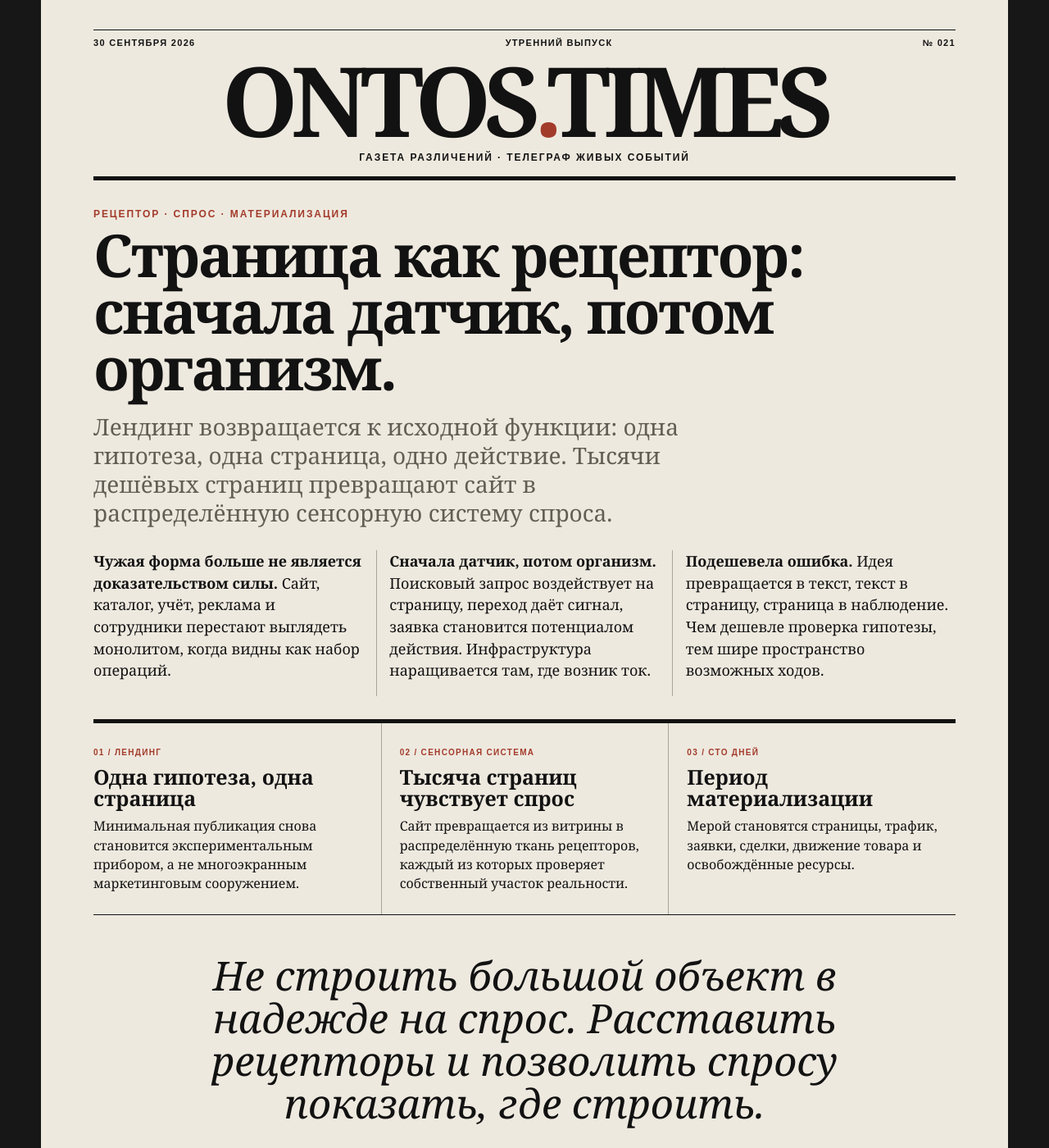
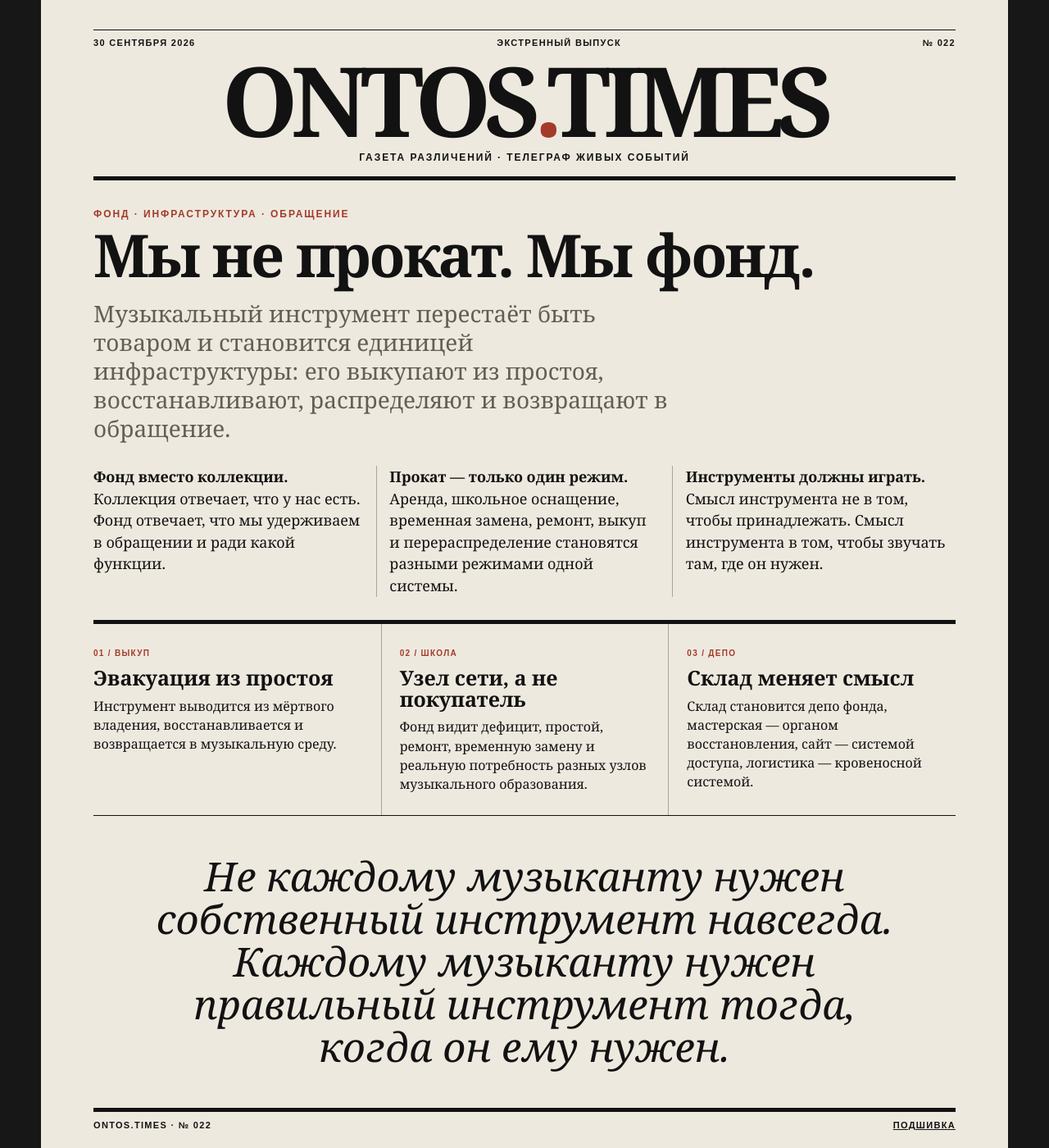
Before and after one commit to OntosLive/Ontos.Times, a Jekyll site: the page index.html, which Jekyll copies as it is, in a window 1280 px wide and 1400 px high. Shown: the whole window at 82% size. Built offline with Jekyll 4.4.1, drawn with Linux system fonts in a browser that asks for light colours.

Commit message:
Set issue 022 as front page

```diff
--- a/index.html
+++ b/index.html
@@ -3,8 +3,8 @@
 <head>
   <meta charset="utf-8">
   <meta name="viewport" content="width=device-width,initial-scale=1">
-  <meta name="description" content="ONTOS.TIMES — Страница как рецептор: сначала датчик, потом организм.">
-  <title>ONTOS.TIMES — Страница как рецептор</title>
+  <meta name="description" content="ONTOS.TIMES — Мы не прокат. Мы фонд.">
+  <title>ONTOS.TIMES — Мы не прокат. Мы фонд</title>
   <link rel="stylesheet" href="styles.css">
 </head>
 <body>
@@ -12,8 +12,8 @@
     <div class="rule"></div>
     <div class="meta">
       <span>30 СЕНТЯБРЯ 2026</span>
-      <span>УТРЕННИЙ ВЫПУСК</span>
-      <span>№ 021</span>
+      <span>ЭКСТРЕННЫЙ ВЫПУСК</span>
+      <span>№ 022</span>
     </div>
     <h1>ONTOS<span>.</span>TIMES</h1>
     <p class="tagline">Газета различений · Телеграф живых событий</p>
@@ -22,44 +22,44 @@
 
   <main>
     <article class="lead">
-      <p class="kicker">РЕЦЕПТОР · СПРОС · МАТЕРИАЛИЗАЦИЯ</p>
-      <h2>Страница как рецептор: сначала датчик, потом организм.</h2>
-      <p class="deck">Лендинг возвращается к исходной функции: одна гипотеза, одна страница, одно действие. Тысячи дешёвых страниц превращают сайт в распределённую сенсорную систему спроса.</p>
+      <p class="kicker">ФОНД · ИНФРАСТРУКТУРА · ОБРАЩЕНИЕ</p>
+      <h2>Мы не прокат. Мы фонд.</h2>
+      <p class="deck">Музыкальный инструмент перестаёт быть товаром и становится единицей инфраструктуры: его выкупают из простоя, восстанавливают, распределяют и возвращают в обращение.</p>
 
       <div class="columns">
-        <p><strong>Чужая форма больше не является доказательством силы.</strong> Сайт, каталог, учёт, реклама и сотрудники перестают выглядеть монолитом, когда видны как набор операций.</p>
+        <p><strong>Фонд вместо коллекции.</strong> Коллекция отвечает, что у нас есть. Фонд отвечает, что мы удерживаем в обращении и ради какой функции.</p>
 
-        <p><strong>Сначала датчик, потом организм.</strong> Поисковый запрос воздействует на страницу, переход даёт сигнал, заявка становится потенциалом действия. Инфраструктура наращивается там, где возник ток.</p>
+        <p><strong>Прокат — только один режим.</strong> Аренда, школьное оснащение, временная замена, ремонт, выкуп и перераспределение становятся разными режимами одной системы.</p>
 
-        <p><strong>Подешевела ошибка.</strong> Идея превращается в текст, текст в страницу, страница в наблюдение. Чем дешевле проверка гипотезы, тем шире пространство возможных ходов.</p>
+        <p><strong>Инструменты должны играть.</strong> Смысл инструмента не в том, чтобы принадлежать. Смысл инструмента в том, чтобы звучать там, где он нужен.</p>
       </div>
     </article>
 
     <section class="dispatches">
       <article>
-        <span>01 / ЛЕНДИНГ</span>
-        <h3>Одна гипотеза, одна страница</h3>
-        <p>Минимальная публикация снова становится экспериментальным прибором, а не многоэкранным маркетинговым сооружением.</p>
+        <span>01 / ВЫКУП</span>
+        <h3>Эвакуация из простоя</h3>
+        <p>Инструмент выводится из мёртвого владения, восстанавливается и возвращается в музыкальную среду.</p>
       </article>
 
       <article>
-        <span>02 / СЕНСОРНАЯ СИСТЕМА</span>
-        <h3>Тысяча страниц чувствует спрос</h3>
-        <p>Сайт превращается из витрины в распределённую ткань рецепторов, каждый из которых проверяет собственный участок реальности.</p>
+        <span>02 / ШКОЛА</span>
+        <h3>Узел сети, а не покупатель</h3>
+        <p>Фонд видит дефицит, простой, ремонт, временную замену и реальную потребность разных узлов музыкального образования.</p>
       </article>
 
       <article>
-        <span>03 / СТО ДНЕЙ</span>
-        <h3>Период материализации</h3>
-        <p>Мерой становятся страницы, трафик, заявки, сделки, движение товара и освобождённые ресурсы.</p>
+        <span>03 / ДЕПО</span>
+        <h3>Склад меняет смысл</h3>
+        <p>Склад становится депо фонда, мастерская — органом восстановления, сайт — системой доступа, логистика — кровеносной системой.</p>
       </article>
     </section>
 
-    <blockquote>Не строить большой объект в надежде на спрос. Расставить рецепторы и позволить спросу показать, где строить.</blockquote>
+    <blockquote>Не каждому музыканту нужен собственный инструмент навсегда. Каждому музыканту нужен правильный инструмент тогда, когда он ему нужен.</blockquote>
   </main>
 
   <footer>
-    <span>ONTOS.TIMES · № 021</span>
+    <span>ONTOS.TIMES · № 022</span>
     <span><a href="archive/" style="color:inherit">Подшивка</a></span>
   </footer>
 </body>
```
